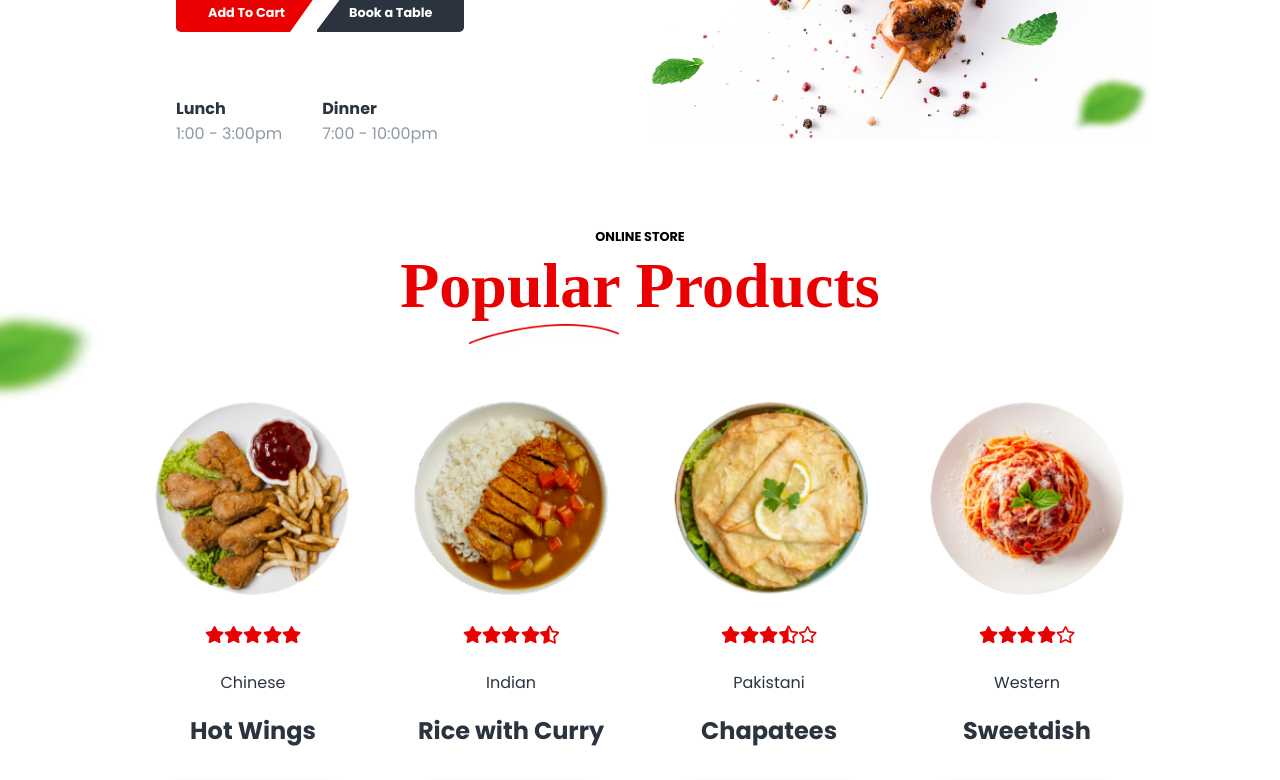
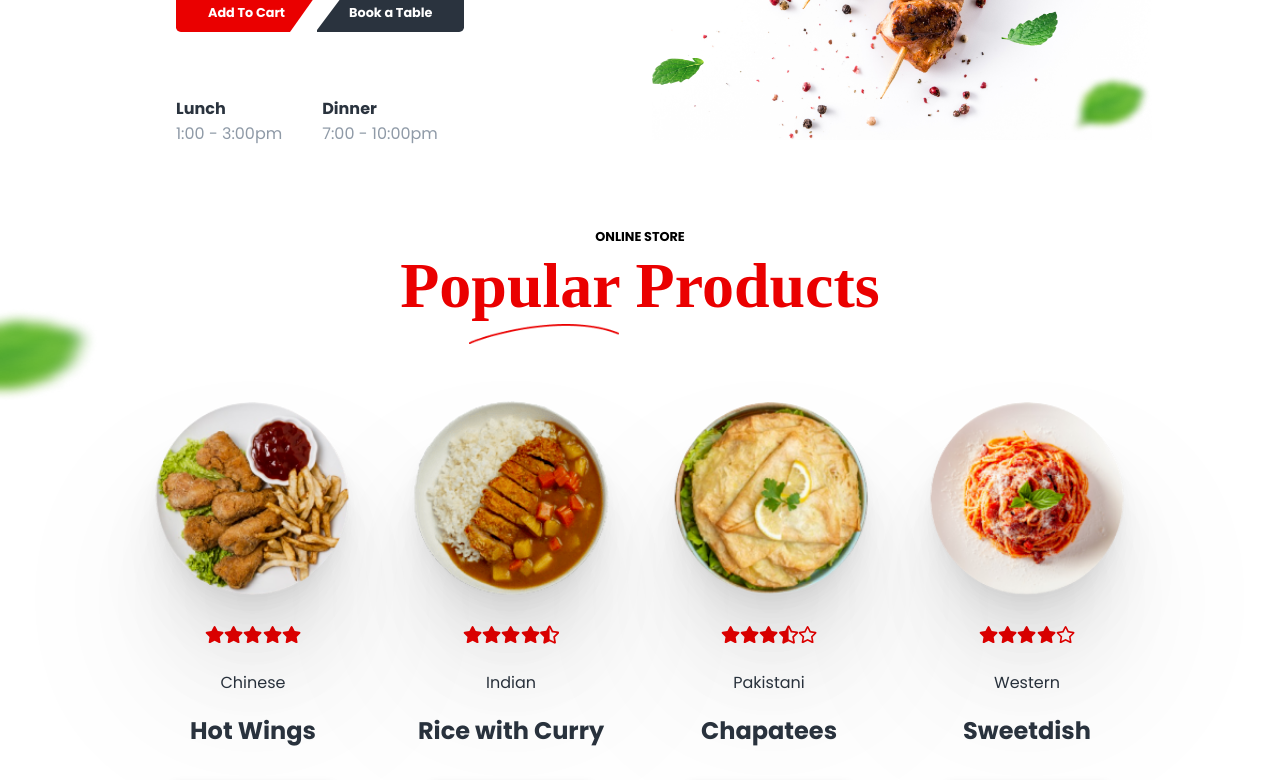
Before and after one commit to zeetaen1989/mama-joint, a Next.js app: page / in a window 1280 px wide. Shown: the part 470-1250 px from the top of the page. Built offline with nearby package versions, Linux system fonts and the light colour scheme; a web font is replaced by a local one.

Commit message:
style(image and box-shadow): Image component wrapping div styled and box-shadow props modified

```diff
--- a/app/components/templates/PopularProducts/PopularProducts.module.scss
+++ b/app/components/templates/PopularProducts/PopularProducts.module.scss
@@ -38,7 +38,6 @@
 
         .header__img {
             margin-left: -12rem;
-            filter: drop-shadow(0px 100px 80px rgba(0, 0, 0, 0.07)) drop-shadow(0px 64.8148px 46.8519px rgba(0, 0, 0, 0.0531481)) drop-shadow(0px 38.5185px 25.4815px rgba(0, 0, 0, 0.0425185)) drop-shadow(0px 20px 13px rgba(0, 0, 0, 0.035)) drop-shadow(0px 8.14815px 6.51852px rgba(0, 0, 0, 0.0274815)) drop-shadow(0px 1.85185px 3.14815px rgba(0, 0, 0, 0.0168519));
         }
     }
 
@@ -55,6 +54,18 @@
             align-items: center;
             min-width: 12rem;
 
+            .list__img {
+                & > span {
+                    filter:
+                        drop-shadow(0px 100px 80px rgba(0, 0, 0, 0.07))
+                        drop-shadow(0px 64.8148px 46.8519px rgba(0, 0, 0, 0.0531481))
+                        drop-shadow(0px 38.5185px 25.4815px rgba(0, 0, 0, 0.0425185))
+                        drop-shadow(0px 20px 13px rgba(0, 0, 0, 0.035))
+                        drop-shadow(0px 8.14815px 6.51852px rgba(0, 0, 0, 0.0274815))
+                        drop-shadow(0px 1.85185px 3.14815px rgba(0, 0, 0, 0.0168519));
+                }
+            }
+
             .list__btn {
                 user-select: none;
                 cursor: pointer;
@@ -67,7 +78,13 @@
                 width: 10rem;
                 padding: 0.5rem 1rem;
                 filter: drop-shadow(0px 4px 4px rgba(0, 0, 0, 0.25));
-                box-shadow: 0px 100px 80px rgba(234, 0, 37, 0.1), 0px 64.8148px 46.8519px rgba(234, 0, 37, 0.0759259), 0px 38.5185px 25.4815px rgba(234, 0, 37, 0.0607407), 0px 20px 13px rgba(234, 0, 37, 0.05), 0px 8.14815px 6.51852px rgba(234, 0, 37, 0.0392593), 0px 1.85185px 3.14815px rgba(234, 0, 37, 0.0240741);
+                box-shadow:
+                    0px 100px 80px rgba(234, 0, 37, 0.1),
+                    0px 64.8148px 46.8519px rgba(234, 0, 37, 0.0759259),
+                    0px 38.5185px 25.4815px rgba(234, 0,37, 0.0607407),
+                    0px 20px 13px rgba(234, 0, 37, 0.05),
+                    0px 8.14815px 6.51852px rgba(234, 0, 37, 0.0392593),
+                    0px 1.85185px 3.14815px rgba(234, 0, 37, 0.0240741);
 
                 &:hover {
                     opacity: 0.8;
```
